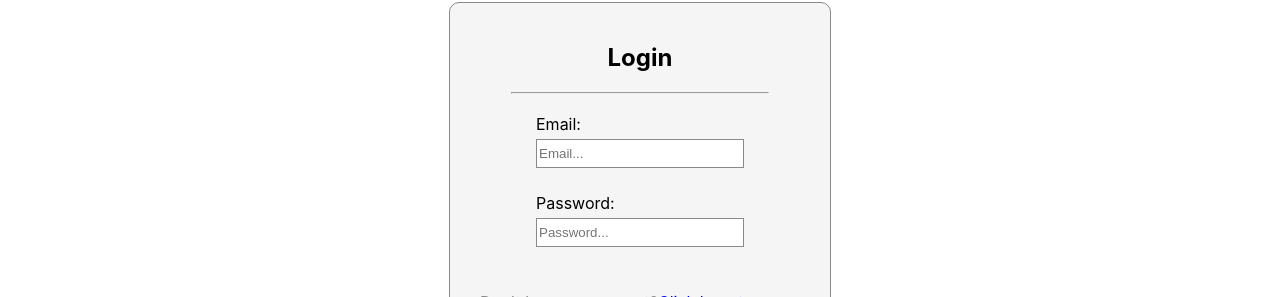
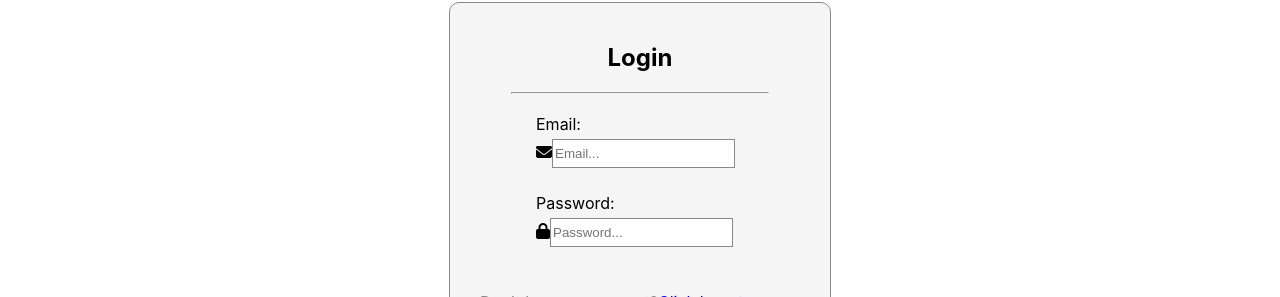
Before and after one commit to ivangeorgiev34/FlameDating, a React (Create React App) app: page /login in a window 1280 px wide. Shown: the part 161-458 px from the top of the page. Built offline with nearby package versions, Linux system fonts and the light colour scheme.

Commit message:
Add email and password icons in inputs

```diff
--- a/src/pages/Login/Login.tsx
+++ b/src/pages/Login/Login.tsx
@@ -83,6 +83,8 @@ export const Login: React.FC = () => {
         <hr />
         <div className={styles.emailContainer}>
           <label htmlFor="email">Email:</label>
+          <div className={styles.emailInputContainer}>
+            <i className="fa-solid fa-envelope"></i>
             <input
               type="email"
               name="email"
@@ -93,10 +95,13 @@ export const Login: React.FC = () => {
                 onFormErrorChange(e, emailValidation(formValues.email))
               }
             />
+          </div>
           <span className={styles.error}>{formErrors.email}</span>
         </div>
         <div className={styles.passwordContainer}>
           <label htmlFor="password">Password:</label>
+          <div className={styles.passwordInputContainer}>
+            <i className="fa-solid fa-lock"></i>
             <input
               type="password"
               name="password"
@@ -107,6 +112,7 @@ export const Login: React.FC = () => {
                 onFormErrorChange(e, passwordValidation(formValues.password))
               }
             />
+          </div>
           <span className={styles.error}>{formErrors.password}</span>
         </div>
         <ul className={styles.errorsContainer}></ul>
```
Lines whose indentation alone changed are shown as unchanged.
